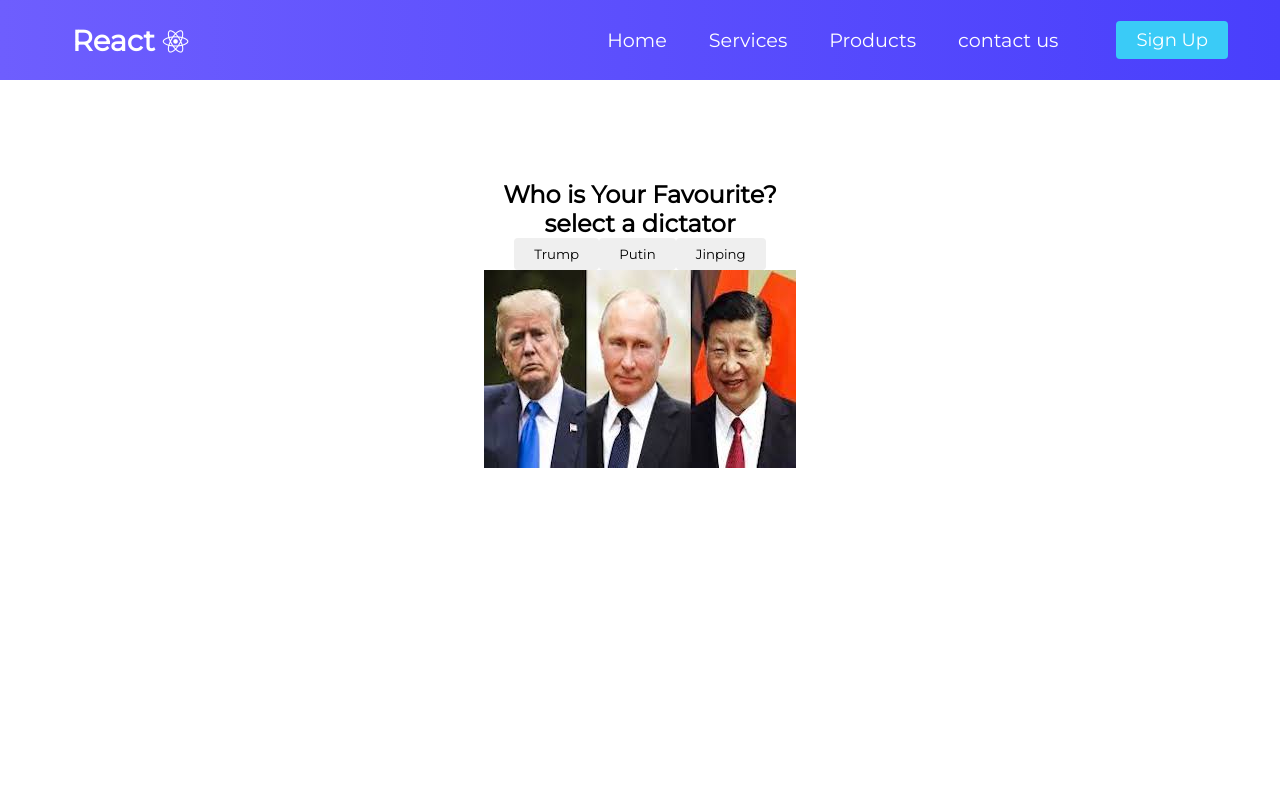
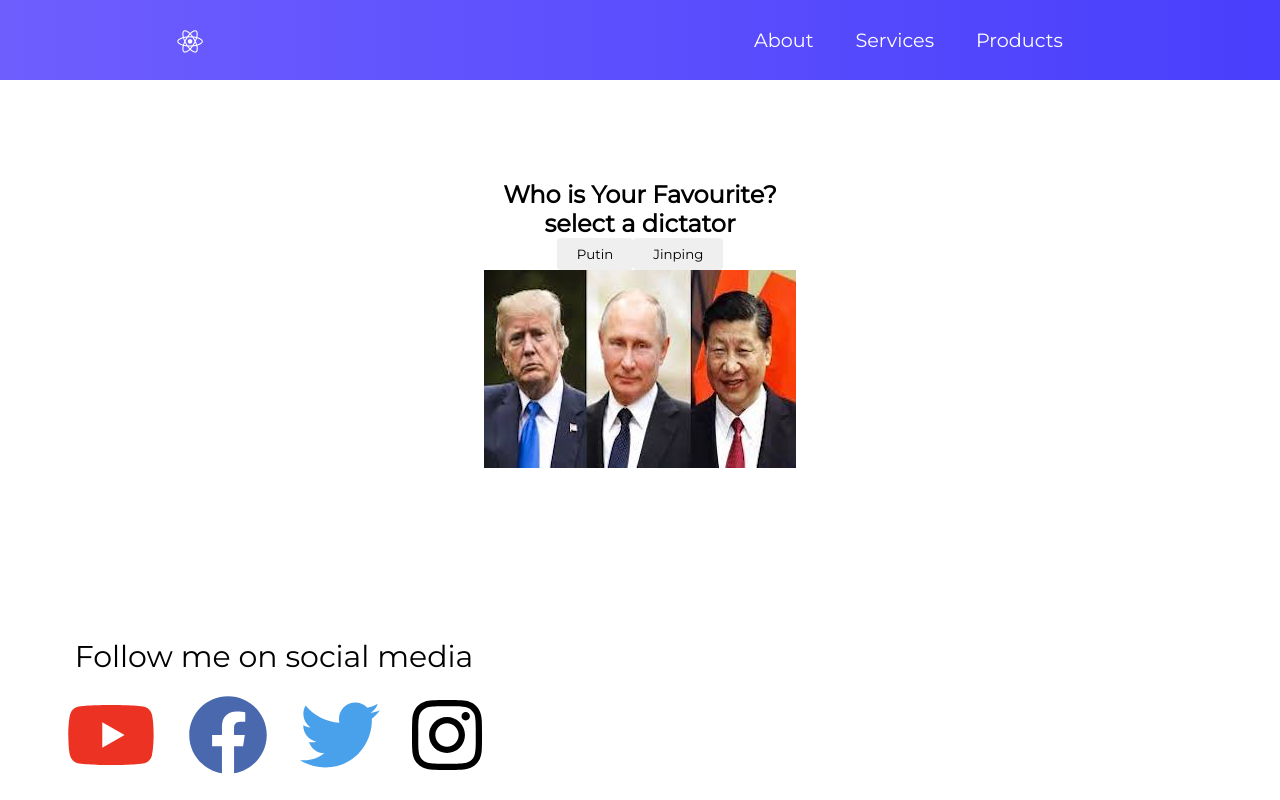
Before and after one commit to Slavi-Svec/react-components, a React (Create React App) app: page / in a window 1280 px wide. Built offline with nearby package versions, Linux system fonts and the light colour scheme.

Commit message:
update component

```diff
--- a/src/App.js
+++ b/src/App.js
@@ -1,6 +1,8 @@
 import React from 'react'
 import SocialFollow from './Components/SocialFollow/SocialFollow'
 import Navbar from './Components/Navbar/Navbar'
+import NavbarTwo from './Components/Navbar-2/NavbarTwo'
+
 import './App.scss'
 import ButtonTwo from './Components/ButtonTwo/ButtonTwo'
 import ButtonThree from './Components/ButtonThree/ButtonThree'
@@ -12,8 +14,10 @@
 function App() {
   return (
     <div className="App">
-      {/* <SocialFollow /> */}
-      <Navbar />
+      <SocialFollow />
+      {/* <Navbar /> */}
+      <NavbarTwo />
+
       {/* <ButtonTwo
       text="press"
       alert="hello world"
--- /dev/null
+++ b/src/Components/Navbar-2/MenuItems.jsx
@@ -0,0 +1,18 @@
+export const MenuItems = [
+  {
+      title: 'About',
+      url: '#',
+      cName: 'nav-links'
+  },
+  {
+    title: 'Services',
+    url: '#',
+    cName: 'nav-links'
+  },
+  {
+    title: 'Products',
+    url: '#',
+    cName: 'nav-links'
+  },
+
+]
--- /dev/null
+++ b/src/Components/Navbar-2/NavbarTwo.jsx
@@ -0,0 +1,32 @@
+import React, { Component } from 'react'
+import { MenuItems } from './MenuItems'
+import { Button } from '../Button/Button'
+import './NavbarTwo.scss'
+import AvatarLogo from '../../Assets/AvatarLogo.png'
+
+class NavbarTwo extends Component {
+    state = { clicked: false }
+    handleClick = () => {
+      this.setState({ clicked: !this.state.clicked })
+    }
+
+  render() {
+    return (
+      <nav className="NavbarItems">
+        <h1 className="navbar-logo"><i className="fab fa-react" src="AvatarLogo"></i></h1>
+        <div className="menu-icon" onClick={this.handleClick}>
+          <i className={this.state.clicked ? 'fas fa-times' : 'fas fa-bars'}></i>
+        </div>
+        <ul className={this.state.clicked ? 'nav-menu active' : 'nav-menu' }>
+          {MenuItems.map((item, index) => {
+            return(
+              <li key={index}><a className={item.cName} href={item.url}> {item.title} </a></li>
+            )
+          })}
+        </ul>
+      </nav>
+    )
+  }
+}
+
+export default NavbarTwo
--- /dev/null
+++ b/src/Components/Navbar-2/NavbarTwo.scss
@@ -0,0 +1,139 @@
+.NavbarItems {
+  background: linear-gradient(90deg, rgb(110, 94, 254) 0%, rgba(73,63,252,1) 100%);
+  height: 80px;
+  display: flex;
+  justify-content: center;
+  align-items: center;
+  font-size: 1.2rem;
+}
+
+.navbar-logo {
+  color: #fff;
+  justify-self: start;
+  margin-left: 20px;
+  cursor: pointer;
+}
+
+.fa-react {
+  margin-left: 0.5rem;
+  font-size: 1.6rem;
+}
+
+.nav-menu {
+  display: grid;
+  grid-template-columns: repeat(5, auto);
+  grid-gap: 10px;
+  list-style: none;
+  text-align: center;
+  width: 70vw;
+  justify-content: end;
+  margin-right: 2rem;
+}
+
+.nav-links {
+  color: white;
+  text-decoration: none;
+  padding: 0.5rem 1rem;
+}
+
+.nav-links:hover {
+  background-color: #6d76f7;
+  border-radius: 4px;
+  transition: all 0.2s ease-out;
+}
+
+.fa-bars {
+  color: white;
+}
+
+.nav-links-mobile {
+  display: none;
+}
+
+.menu-icon {
+  display: none;
+}
+
+@media screen and (max-width: 960px) {
+  .NavbarItems {
+    position: relative;
+  }
+
+  .nav-menu {
+    display: flex;
+    flex-direction: column;
+    width: 100%;
+    height: 500px;
+    position: absolute;
+    top: 80px;
+    left: -100%;
+    opacity: 1;
+    transition: all 0.5s ease;
+  }
+
+  .nav-menu.active {
+    background:  #7577fa;
+    left: 0;
+    opacity: 1;
+    transition: all 0.5s ease;
+    z-index: 1;
+  }
+
+  .nav-links {
+    text-align: center;
+    padding: 2rem;
+    width: 100%;
+    display: table;
+  }
+
+  .nav-links:hover {
+    background-color: #8b8df3;
+    transition: all 0.2s ease-out;
+    border-radius: 0;
+  }
+
+  .navbar-logo {
+    position: absoute;
+    top: 0;
+    left: 0;
+    // transform: translate(25%, 50%);
+  }
+
+  .menu-icon {
+    display: block ;
+    position: absolute;
+    top: 0;
+    right: 0;
+    transform: translate (-100%, 60%);
+    font-size: 1.8rem;
+    cursor: pointer;
+  }
+
+  .fa-times {
+    color: white;
+    font-size: 32px;
+  }
+
+  .nav-links-mobile {
+    display: block;
+    text-align: center;
+    padding: 10px;
+    border-radius: 4px;
+    width: 20%;
+    background: #4ad9e4;
+    text-decoration: none;
+    color: #fff;
+    font-size: 19.2px;
+    margin-left: 40%;
+  }
+
+  .nav-links-mobile:hover {
+    background: white;
+    color: #6568F4;
+    transition: 250ms;
+  }
+
+  Button {
+    display: none;
+  }
+}
--- a/src/Components/Presidents/Presidents.jsx
+++ b/src/Components/Presidents/Presidents.jsx
@@ -1,4 +1,4 @@
-import React, { useEffect, useState} from 'react';
+import React, { useState } from 'react';
 import './styles.scss'
 import Three from '../../Assets/presidents-3.jpg'
 import Trump from '../../Assets/america.jpg'
@@ -10,13 +10,22 @@
 const [item, setItem] = useState('select a dictator')
 const [image, setImage] = useState(Three)
 
+const setDictator = (name, image) => {
+  setItem(name)
+  setImage(image)
+
+
+}
+
   return (
     <>
       <section className="hello">
         <h1>Who is Your Favourite?</h1>
         <h1>{item}</h1>
         <div className="btns">
-          <button className="btn" onClick={() => setImage(Trump) || setItem("'Dirty' Donald")}>Trump</button>
+          {/* <button className="btn" onClick={() => setImage(Trump) || setItem("'Dirty' Donald")}>Trump</button> */}
+          {/* <button className="btn" onClick={() => setDictator(Trump,"'Dirty' Donald")}>Trump</button> */}
+
           <button className="btn" onClick={() => setImage(Putin) || setItem("'Prietty Boy' Putin")}>Putin</button>
           <button className="btn" onClick={() => setImage(Jinping) || setItem("'Greedy-face' Jinping")}>Jinping</button>
         </div>
```
Also changed, not shown: src/Assets/AvatarLogo.png (added), src/Components/Posts/styles.scss (line endings or trailing spaces).
